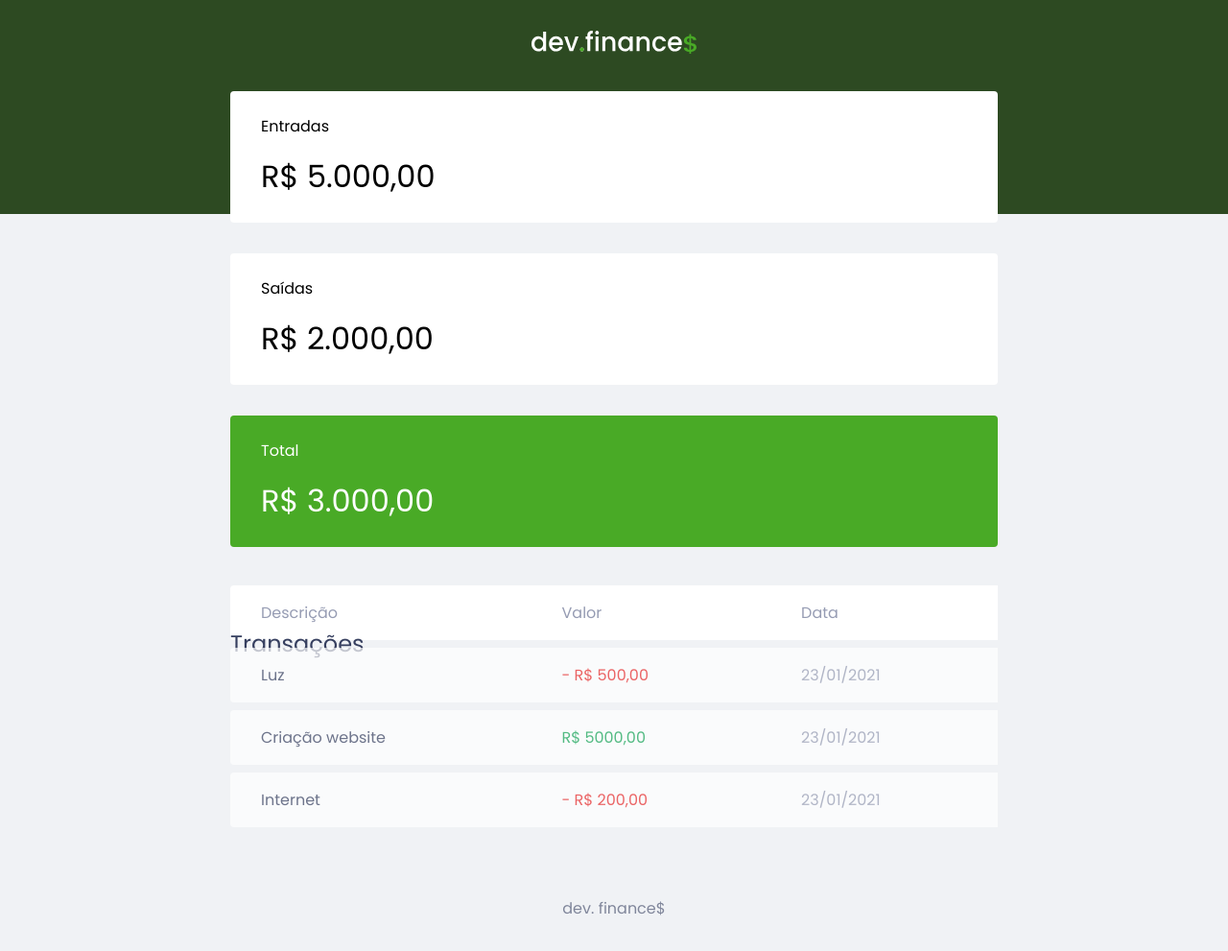
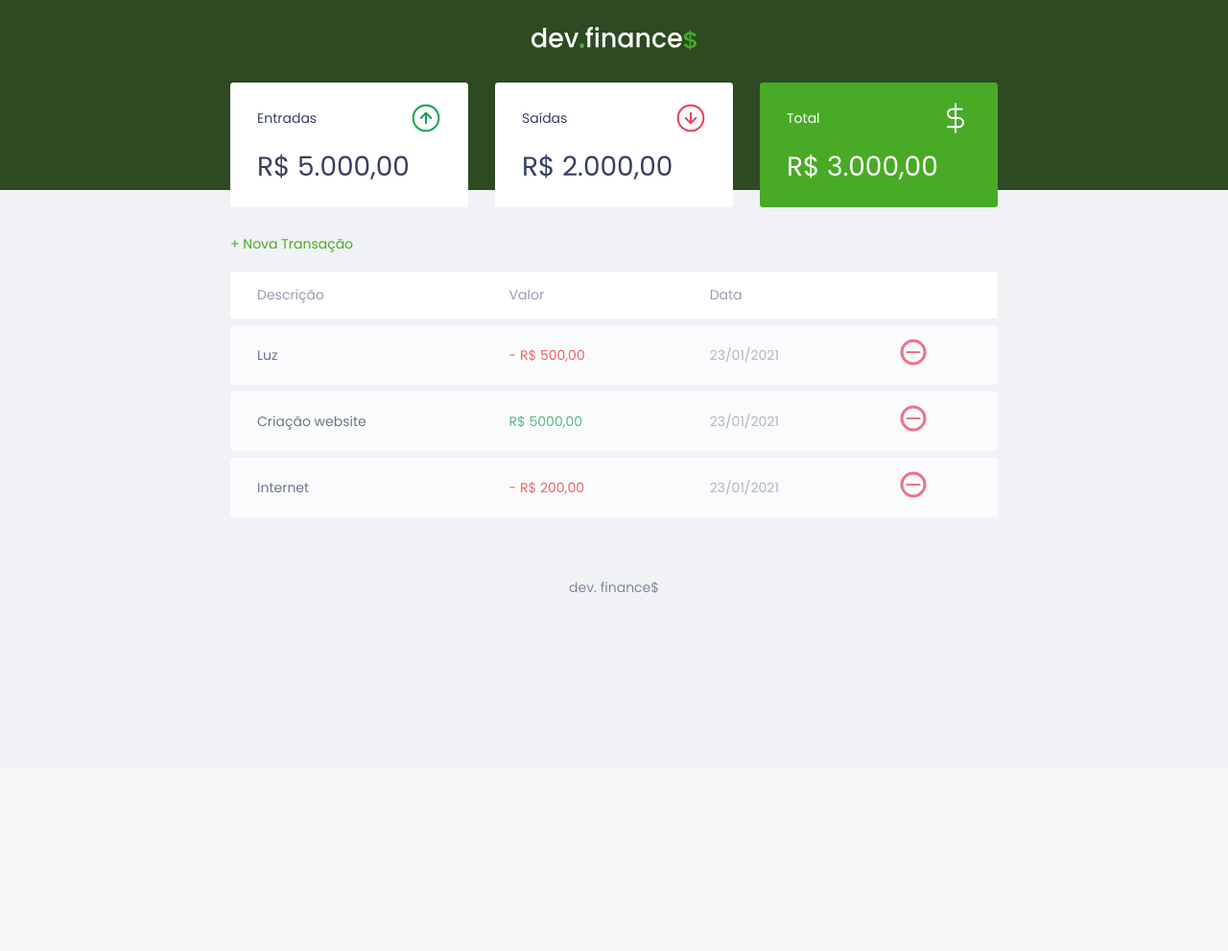
Before and after one commit to SuayMack/dev.finance, a PHP site: page / in a window 1280 px wide. Shown: the whole page at 96% size. After the commit the page ends 800 px from the top, so only its background shows below. Run offline with PHP 8.4, Linux system fonts and the light colour scheme.

Commit message:
create modal

```diff
--- a/index.html
+++ b/index.html
@@ -23,29 +23,40 @@
          <h2 class="sr-only">Balanço</h2>
 
          <div class="card">
-            <h3>Entradas</h3>
+            <h3>
+               <span>Entradas</span>
+               <img src="./assets/income.svg" alt="imagem de entradas">
+            </h3>
             <p>R$ 5.000,00</p>
          </div>
 
          <div class="card">
-            <h3>Saídas</h3>
+            <h3>
+               <span>Saídas</span>
+               <img src="./assets/expense.svg" alt="imagem de saídas">
+            </h3>
             <p>R$ 2.000,00</p>
          </div>
 
          <div class="card total">
-            <h3>Total</h3>
+            <h3>
+               <span>Total</span>
+               <img src="./assets/total.svg" alt="imagem total">
+            </h3>
             <p>R$ 3.000,00</p>
          </div>
       </section>
 
       <section id="transaction">
          <h2 class="sr-only">Transações</h2>
+         <a href="#" onclick="Modal.open()" class="button new">+ Nova Transação</a>
          <table id="data-table">
             <thead>
                <tr>
                   <th>Descrição</th>
                   <th>Valor</th>
                   <th>Data</th>
+                  <th></th>
                </tr>
             </thead>
             <tbody>
@@ -53,32 +64,80 @@
                   <td class="description">Luz</td>
                   <td class="expense">- R$ 500,00</td>
                   <td class="date">23/01/2021</td>
+                  <td>
+                     <img src="./assets/minus.svg" alt="Remover transação.">
+                  </td>
                </tr>
                <tr>
                   <td class="description">Criação website</td>
                   <td class="income"> R$ 5000,00</td>
                   <td class="date">23/01/2021</td>
+                  <td>
+                     <img src="./assets/minus.svg" alt="Remover transação.">
+                  </td>
                </tr>
                <tr>
                   <td class="description">Internet</td>
                   <td class="expense">- R$ 200,00</td>
                   <td class="date">23/01/2021</td>
+                  <td>
+                     <img src="./assets/minus.svg" alt="Remover transação.">
+                  </td>
                </tr>
             </tbody>
          </table>
       </section>
 
    </main>
+   <div class="modal-overlay">
+      <div class="modal">
+      <div id="form">
+         <h2>Nova  Transação</h2>
+         <form action="">
+            <div class="input-group">
+               <label for="description" class="sr-only">Descrição</label>
+               <input type="text" id="description" name="description" placeholder="Descrição">
+            </div>
 
+            <div class="input-group">
+               <label for="amount" class="sr-only">Valor</label>
+               <input type="number" step= "0.01" id="amount" name="amount" placeholder="0,00">
+               <small class="help">Use o sinal - (negativo) para despesas e , (vírgula) para casas decimais</small>
+            </div>
+
+            <div class="input-group">
+               <label for="date" class="sr-only">Data</label>
+               <input type="date" id="date" name="date">
+            </div>
+
+            <div class="input-group actions">
+               <a href="#" onclick="Modal.close()" class="button cancel">Cancelar</a>
+               <button>Salvar</button>
+            </div>
+
+
+         </form>
+      </div>
+
+      </div>
+   </div>
    <footer>
       <p>dev. finance$</p>
    </footer>
-
-
-
-
-
-
+   <script>
+      const Modal = {
+         open(){
+            //Abrir modal
+            //Adicionar a class active ao modal
+            document.querySelector('.modal-overlay').classList.add('active');
+         },
+         close(){
+            //Fechar modal
+            //Remover a classe active ao modal
+            document.querySelector('.modal-overlay').classList.remove('active');
+         }
+      }
+   </script>
 </body>
 
 </html>
--- a/style.css
+++ b/style.css
@@ -1,12 +1,19 @@
 /* Global */
 :root {
-   --dark-blue: #363f5f;;
+   --dark-blue: #363f5f;
+   --green: #49aa26;
+   --light-green: #3dd705;
+   --red: #e92929;
 }
 
 * {
    margin: 0;
    padding: 0;
    box-sizing: border-box;
+}
+
+html {
+   font-size: 93,75%; /* 15px */
 }
 
 body {
@@ -16,6 +23,15 @@ body {
 
 .sr-only {
    position: absolute;
+   width: 1px;
+   height: 1px;
+   padding: 0;
+   margin: -1px;
+   /* manter o título na tela somente para os leitores de tela */
+   overflow: hidden;
+   clip: rect(0, 0, 0, 0);
+   white-space: nowrap;
+   border-width: 0;
 }
 
 .container {
@@ -30,6 +46,54 @@ h2 {
    color: var(--dark-blue);
    font-weight: normal;
 }
+
+/* Links e Buttons */
+a {
+   color: var(--green);
+   text-decoration: none;
+}
+
+a:hover {
+   color: var(--light-green);
+}
+
+button {
+   width: 100%;
+   height: 50px;
+   border: none;
+   color: white;
+   background: var(--green);
+   padding: 0;
+   border-radius: 0.25rem;
+   cursor: pointer;
+}
+
+button:hover {
+   background: var(--light-green);
+
+}
+
+
+.button.new {
+   display: inline-block;
+   margin-bottom: .8rem;
+}
+
+.button.cancel {
+   color: var(--red);
+   border: 2px var(--red) solid;
+   border-radius: 0.25rem;
+   height: 50px;
+   display: flex;
+   align-items: center;
+   justify-content: center;
+   opacity: 0.6;
+}
+
+.button.cancel:hover {
+   opacity: 1;
+}
+
 
 /* Header */
 header {
@@ -59,11 +123,16 @@ header {
    padding: 1.5rem 2rem;
    border-radius: 0.25rem;
    margin-bottom: 2rem;
+
+   color: var(--dark-blue);
 }
 
 .card h3 {
    font-weight: normal;
    font-size: 1rem;
+   display: flex;
+   align-items: center;
+   justify-content: space-between;
 }
 
 .card p {
@@ -73,11 +142,18 @@ header {
 }
 
 .card.total {
-   background: #49AA26;
+   background: var(--green);
    color: white;
 }
 
 /* Table */
+#transaction {
+   display: block;
+   width: 100%;
+   /* transbordando */
+   overflow-x: auto;
+}
+
 #data-table {
    width: 100%;
    border-spacing: 0 0.5rem;
@@ -87,6 +163,11 @@ header {
 table thead tr th:first-child,
 table tbody tr td:first-child {
    border-radius: 0.25rem 0 0 0.25rem;
+}
+
+table thead tr th:last-child,
+table tbody tr td:last-child {
+   border-radius: 0 0.25rem 0.25rem 0;
 }
 
 table thead th {
@@ -128,3 +276,16 @@ footer {
    color: var(--dark-blue);
    opacity: 0.6;
 }
+
+/* Responsive */
+@media (min-width: 800px) {
+   html {
+      font-size: 87.5%;
+   }
+
+   #balance {
+      display: grid;
+      grid-template-columns: repeat(3, 1fr);
+      gap: 2rem;
+   }
+}
```
Also changed, not shown: other parts of style.css (+67 -0 lines).
